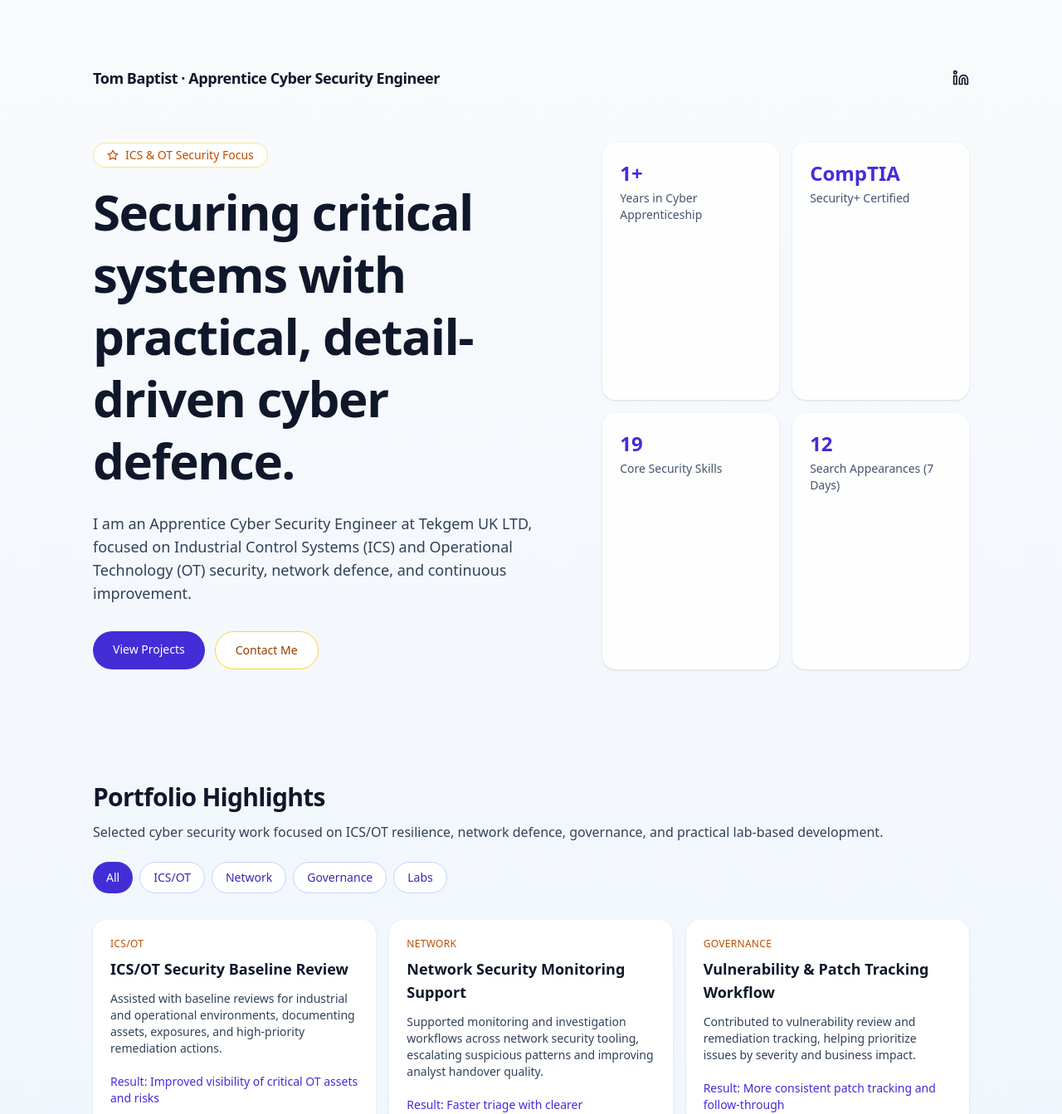
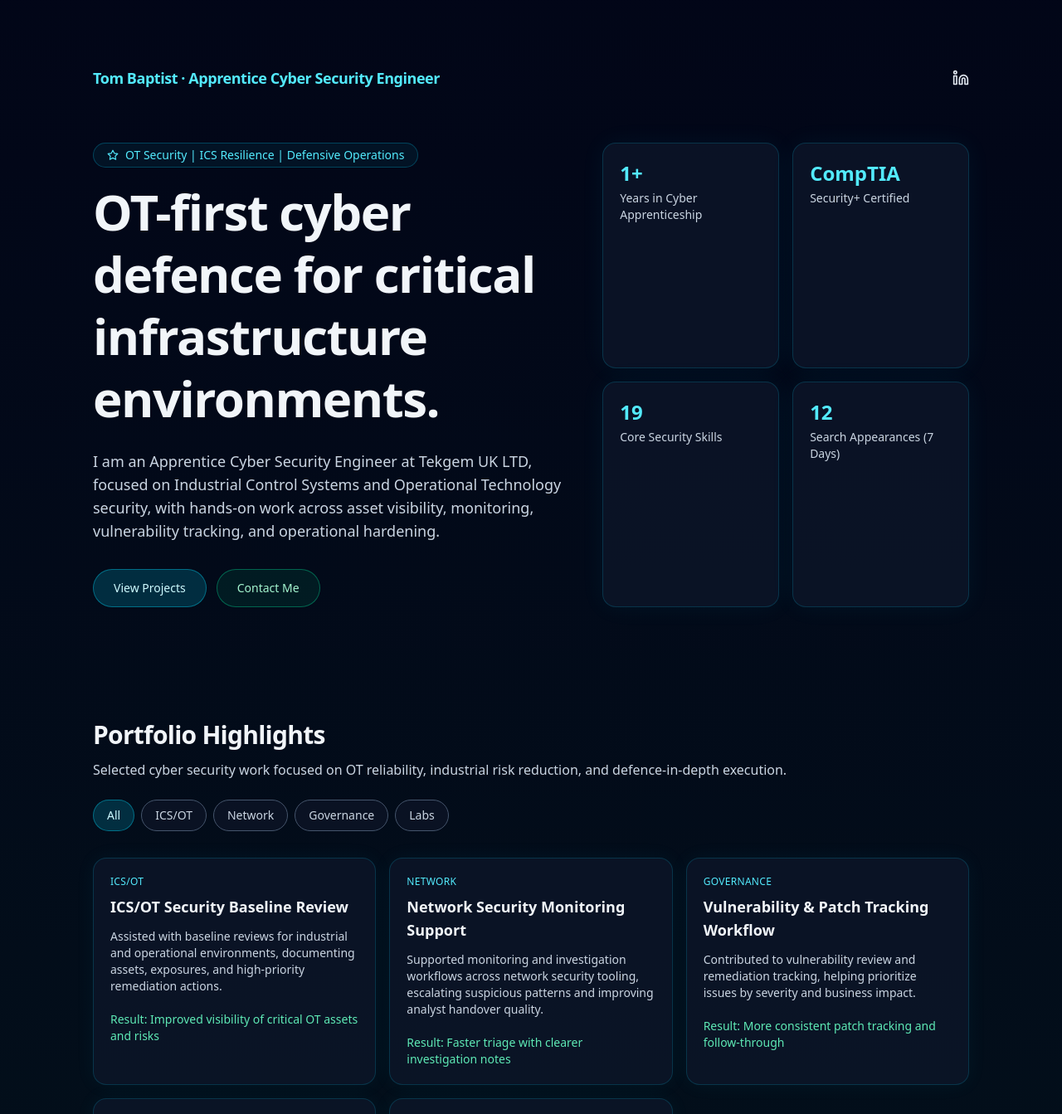
Before and after one commit to Tom-Bishop/Portfolio, a Next.js app: page / in a window 1280 px wide. Shown: the top 1343 px of the page at 83% size. Built offline with nearby package versions, Linux system fonts and the light colour scheme.

Commit message:
Revamp portfolio with OT-focused cyber styling

```diff
--- a/components/portfolio-site.tsx
+++ b/components/portfolio-site.tsx
@@ -178,7 +178,7 @@ export function PortfolioSite() {
   }
 
   return (
-    <main className="min-h-screen bg-gradient-to-b from-slate-50 via-blue-50 to-white text-slate-900">
+    <main className="min-h-screen bg-gradient-to-b from-slate-950 via-[#03111b] to-slate-900 text-slate-100">
       <section className="mx-auto max-w-6xl px-6 py-20 sm:px-10 lg:px-12">
         <motion.nav
           initial="hidden"
@@ -187,9 +187,9 @@ export function PortfolioSite() {
           transition={{ duration: 0.45 }}
           className="mb-16 flex flex-wrap items-center justify-between gap-6"
         >
-          <p className="text-lg font-semibold tracking-tight">Tom Baptist · Apprentice Cyber Security Engineer</p>
+          <p className="text-lg font-semibold tracking-tight text-cyan-300">Tom Baptist · Apprentice Cyber Security Engineer</p>
           <div className="flex items-center gap-4 text-xl">
-            <a aria-label="LinkedIn" href="https://www.linkedin.com/in/tom-b-a81271132" target="_blank" rel="noopener noreferrer" className="transition hover:opacity-70">
+            <a aria-label="LinkedIn" href="https://www.linkedin.com/in/tom-b-a81271132" target="_blank" rel="noopener noreferrer" className="text-slate-200 transition hover:text-cyan-300">
               <FiLinkedin />
             </a>
           </div>
@@ -203,20 +203,20 @@ export function PortfolioSite() {
           className="grid gap-10 lg:grid-cols-[1.3fr_1fr]"
         >
           <div>
-            <p className="mb-4 inline-flex items-center gap-2 rounded-full border border-amber-200 bg-white px-4 py-1 text-sm text-amber-700">
-              <FiStar /> ICS & OT Security Focus
+            <p className="mb-4 inline-flex items-center gap-2 rounded-full border border-cyan-500/30 bg-cyan-950/30 px-4 py-1 text-sm text-cyan-300">
+              <FiStar /> OT Security | ICS Resilience | Defensive Operations
             </p>
             <h1 className="text-4xl font-bold leading-tight tracking-tight sm:text-5xl lg:text-6xl">
-              Securing critical systems with practical, detail-driven cyber defence.
+              OT-first cyber defence for critical infrastructure environments.
             </h1>
-            <p className="mt-6 max-w-2xl text-base text-slate-700 sm:text-lg">
-              I am an Apprentice Cyber Security Engineer at Tekgem UK LTD, focused on Industrial Control Systems (ICS) and Operational Technology (OT) security, network defence, and continuous improvement.
+            <p className="mt-6 max-w-2xl text-base text-slate-300 sm:text-lg">
+              I am an Apprentice Cyber Security Engineer at Tekgem UK LTD, focused on Industrial Control Systems and Operational Technology security, with hands-on work across asset visibility, monitoring, vulnerability tracking, and operational hardening.
             </p>
             <div className="mt-8 flex flex-wrap gap-3">
-              <a href="#portfolio" className="rounded-full bg-indigo-700 px-6 py-3 text-sm font-medium text-white transition hover:bg-indigo-800">
+              <a href="#portfolio" className="rounded-full border border-cyan-400/40 bg-cyan-500/20 px-6 py-3 text-sm font-medium text-cyan-100 transition hover:bg-cyan-500/30">
                 View Projects
               </a>
-              <a href="#contact" className="rounded-full border border-amber-300 bg-white px-6 py-3 text-sm font-medium text-amber-800 transition hover:bg-amber-50">
+              <a href="#contact" className="rounded-full border border-emerald-400/40 bg-emerald-500/10 px-6 py-3 text-sm font-medium text-emerald-200 transition hover:bg-emerald-500/20">
                 Contact Me
               </a>
             </div>
@@ -234,10 +234,10 @@ export function PortfolioSite() {
                 initial={{ opacity: 0, y: 20 }}
                 animate={{ opacity: 1, y: 0 }}
                 transition={{ duration: 0.35, delay: 0.2 + index * 0.08 }}
-                className="rounded-2xl border border-white bg-white/90 p-5 shadow-sm"
+                className="rounded-2xl border border-cyan-500/20 bg-slate-900/70 p-5 shadow-[0_0_30px_rgba(34,211,238,0.06)]"
               >
-                <p className="text-2xl font-semibold text-indigo-700">{value}</p>
-                <p className="mt-1 text-sm text-slate-600">{label}</p>
+                <p className="text-2xl font-semibold text-cyan-300">{value}</p>
+                <p className="mt-1 text-sm text-slate-300">{label}</p>
               </motion.div>
             ))}
           </div>
@@ -247,7 +247,7 @@ export function PortfolioSite() {
       <section id="portfolio" className="mx-auto max-w-6xl px-6 py-14 sm:px-10 lg:px-12">
         <motion.div initial="hidden" whileInView="visible" viewport={{ once: true, amount: 0.3 }} variants={fadeInUp} transition={{ duration: 0.45 }}>
           <h2 className="text-3xl font-semibold tracking-tight">Portfolio Highlights</h2>
-          <p className="mt-3 text-slate-700">Selected cyber security work focused on ICS/OT resilience, network defence, governance, and practical lab-based development.</p>
+          <p className="mt-3 text-slate-300">Selected cyber security work focused on OT reliability, industrial risk reduction, and defence-in-depth execution.</p>
 
           <div className="mt-6 flex flex-wrap gap-2">
             {categories.map((category) => (
@@ -257,8 +257,8 @@ export function PortfolioSite() {
                 onClick={() => setActiveCategory(category)}
                 className={`rounded-full px-4 py-2 text-sm font-medium transition ${
                   activeCategory === category
-                    ? "bg-indigo-700 text-white"
-                    : "border border-indigo-200 bg-white text-indigo-800 hover:bg-indigo-50"
+                    ? "border border-cyan-400/40 bg-cyan-500/20 text-cyan-100"
+                    : "border border-slate-600 bg-slate-900/60 text-slate-300 hover:border-cyan-500/40 hover:text-cyan-200"
                 }`}
               >
                 {category}
@@ -274,12 +274,12 @@ export function PortfolioSite() {
                 whileInView={{ opacity: 1, y: 0 }}
                 viewport={{ once: true, amount: 0.2 }}
                 transition={{ duration: 0.35, delay: index * 0.05 }}
-                className="rounded-2xl border border-white bg-white p-5 shadow-sm"
+                className="rounded-2xl border border-cyan-500/20 bg-slate-900/70 p-5 shadow-[0_0_24px_rgba(6,182,212,0.06)]"
               >
-                <p className="text-xs font-medium uppercase tracking-wide text-amber-700">{item.category}</p>
-                <h3 className="mt-2 text-lg font-semibold text-slate-900">{item.project}</h3>
-                <p className="mt-3 text-sm text-slate-700">{item.summary}</p>
-                <p className="mt-5 text-sm font-medium text-indigo-700">Result: {item.result}</p>
+                <p className="text-xs font-medium uppercase tracking-wide text-cyan-300">{item.category}</p>
+                <h3 className="mt-2 text-lg font-semibold text-slate-100">{item.project}</h3>
+                <p className="mt-3 text-sm text-slate-300">{item.summary}</p>
+                <p className="mt-5 text-sm font-medium text-emerald-300">Result: {item.result}</p>
               </motion.article>
             ))}
           </div>
@@ -297,13 +297,13 @@ export function PortfolioSite() {
                 whileInView={{ opacity: 1, x: 0 }}
                 viewport={{ once: true, amount: 0.25 }}
                 transition={{ duration: 0.35, delay: index * 0.08 }}
-                className="rounded-2xl border border-white bg-white p-5 shadow-sm"
+                className="rounded-2xl border border-cyan-500/20 bg-slate-900/70 p-5 shadow-[0_0_24px_rgba(6,182,212,0.06)]"
               >
-                <p className="inline-flex items-center gap-2 text-xs font-semibold uppercase tracking-wide text-indigo-700">
+                <p className="inline-flex items-center gap-2 text-xs font-semibold uppercase tracking-wide text-cyan-300">
                   <FiFileText /> {template.format}
                 </p>
-                <h3 className="mt-2 text-lg font-semibold text-slate-900">{template.title}</h3>
-                <p className="mt-2 text-sm text-slate-700">{template.description}</p>
+                <h3 className="mt-2 text-lg font-semibold text-slate-100">{template.title}</h3>
+                <p className="mt-2 text-sm text-slate-300">{template.description}</p>
               </motion.article>
             ))}
           </div>
@@ -313,11 +313,11 @@ export function PortfolioSite() {
           <h2 className="text-3xl font-semibold tracking-tight">Use Cases</h2>
           <div className="mt-6 space-y-3">
             {examples.map((example) => (
-              <article key={example.title} className="rounded-2xl border border-white bg-white p-5 shadow-sm">
-                <p className="inline-flex items-center gap-2 text-xs font-semibold uppercase tracking-wide text-amber-700">
+              <article key={example.title} className="rounded-2xl border border-cyan-500/20 bg-slate-900/70 p-5 shadow-[0_0_24px_rgba(6,182,212,0.06)]">
+                <p className="inline-flex items-center gap-2 text-xs font-semibold uppercase tracking-wide text-emerald-300">
                   <FiLayers /> {example.title}
                 </p>
-                <p className="mt-2 text-base text-slate-800">{example.sample}</p>
+                <p className="mt-2 text-base text-slate-200">{example.sample}</p>
               </article>
             ))}
           </div>
@@ -331,7 +331,7 @@ export function PortfolioSite() {
           viewport={{ once: true, amount: 0.2 }}
           variants={fadeInUp}
           transition={{ duration: 0.45 }}
-          className="rounded-3xl bg-indigo-900 p-7 text-indigo-50"
+          className="rounded-3xl border border-cyan-500/20 bg-slate-900/80 p-7 text-slate-100 shadow-[0_0_28px_rgba(34,211,238,0.08)]"
         >
           <h2 className="text-2xl font-semibold tracking-tight">How I Approach Security</h2>
           <div className="mt-5 grid gap-3 md:grid-cols-3">
@@ -352,11 +352,11 @@ export function PortfolioSite() {
                 text: "Track findings, triage alerts, and feed lessons learned into stronger prevention and response workflows.",
               },
             ].map((step) => (
-              <article key={step.title} className="rounded-2xl border border-indigo-700 p-4">
-                <p className="inline-flex items-center gap-2 text-sm font-semibold text-amber-300">
+              <article key={step.title} className="rounded-2xl border border-cyan-500/20 bg-slate-950/40 p-4">
+                <p className="inline-flex items-center gap-2 text-sm font-semibold text-cyan-300">
                   <step.icon /> {step.title}
                 </p>
-                <p className="mt-2 text-sm text-indigo-100">{step.text}</p>
+                <p className="mt-2 text-sm text-slate-300">{step.text}</p>
               </article>
             ))}
           </div>
@@ -374,10 +374,10 @@ export function PortfolioSite() {
                 whileInView={{ opacity: 1, y: 0 }}
                 viewport={{ once: true, amount: 0.25 }}
                 transition={{ duration: 0.35, delay: index * 0.08 }}
-                className="rounded-2xl border border-white bg-white p-5 shadow-sm"
+                className="rounded-2xl border border-cyan-500/20 bg-slate-900/70 p-5 shadow-[0_0_24px_rgba(6,182,212,0.06)]"
               >
-                <p className="text-sm text-slate-800">"{testimonial.quote}"</p>
-                <footer className="mt-4 text-sm font-medium text-slate-700">
+                <p className="text-sm text-slate-200">"{testimonial.quote}"</p>
+                <footer className="mt-4 text-sm font-medium text-slate-300">
                   {testimonial.name} · {testimonial.role}
                 </footer>
               </motion.blockquote>
@@ -390,10 +390,10 @@ export function PortfolioSite() {
         <div className="grid gap-8 lg:grid-cols-[1.1fr_1fr]">
           <motion.div initial="hidden" whileInView="visible" viewport={{ once: true, amount: 0.2 }} variants={fadeInUp} transition={{ duration: 0.45 }}>
             <h2 className="text-3xl font-semibold tracking-tight">Open to Cyber Opportunities</h2>
-            <p className="mt-3 max-w-xl text-slate-700">
+            <p className="mt-3 max-w-xl text-slate-300">
               I am open to cyber security opportunities and collaborations, especially roles involving ICS/OT security, network defence, and operational resilience.
             </p>
-            <a href="mailto:tom@jogn.co.uk" className="mt-6 inline-flex items-center gap-2 text-sm font-medium text-indigo-800 hover:opacity-80">
+            <a href="mailto:tom@jogn.co.uk" className="mt-6 inline-flex items-center gap-2 text-sm font-medium text-cyan-300 hover:opacity-80">
               <FiMail /> tom@jogn.co.uk
             </a>
           </motion.div>
@@ -405,16 +405,16 @@ export function PortfolioSite() {
             variants={fadeInUp}
             transition={{ duration: 0.45, delay: 0.05 }}
             onSubmit={handleContactSubmit}
-            className="space-y-3 rounded-2xl border border-white bg-white p-5 shadow-sm"
+            className="space-y-3 rounded-2xl border border-cyan-500/20 bg-slate-900/70 p-5 shadow-[0_0_24px_rgba(6,182,212,0.06)]"
           >
-            <input name="name" required placeholder="Name" className="w-full rounded-xl border border-slate-200 bg-white px-4 py-3 text-sm outline-none focus:ring-2 focus:ring-indigo-300" />
-            <input name="email" type="email" required placeholder="Email" className="w-full rounded-xl border border-slate-200 bg-white px-4 py-3 text-sm outline-none focus:ring-2 focus:ring-indigo-300" />
-            <input name="projectType" required placeholder="Role / Project Type" className="w-full rounded-xl border border-slate-200 bg-white px-4 py-3 text-sm outline-none focus:ring-2 focus:ring-indigo-300" />
-            <textarea name="message" required placeholder="Tell me about the role, project, or security challenge" rows={4} className="w-full rounded-xl border border-slate-200 bg-white px-4 py-3 text-sm outline-none focus:ring-2 focus:ring-indigo-300" />
-            <button type="submit" disabled={contactStatus === "sending"} className="w-full rounded-full bg-indigo-700 px-5 py-3 text-sm font-medium text-white transition hover:bg-indigo-800 disabled:cursor-not-allowed disabled:opacity-60">
+            <input name="name" required placeholder="Name" className="w-full rounded-xl border border-slate-700 bg-slate-950/60 px-4 py-3 text-sm text-slate-100 outline-none placeholder:text-slate-400 focus:ring-2 focus:ring-cyan-400/50" />
+            <input name="email" type="email" required placeholder="Email" className="w-full rounded-xl border border-slate-700 bg-slate-950/60 px-4 py-3 text-sm text-slate-100 outline-none placeholder:text-slate-400 focus:ring-2 focus:ring-cyan-400/50" />
+            <input name="projectType" required placeholder="Role / Project Type" className="w-full rounded-xl border border-slate-700 bg-slate-950/60 px-4 py-3 text-sm text-slate-100 outline-none placeholder:text-slate-400 focus:ring-2 focus:ring-cyan-400/50" />
+            <textarea name="message" required placeholder="Tell me about the role, project, or security challenge" rows={4} className="w-full rounded-xl border border-slate-700 bg-slate-950/60 px-4 py-3 text-sm text-slate-100 outline-none placeholder:text-slate-400 focus:ring-2 focus:ring-cyan-400/50" />
+            <button type="submit" disabled={contactStatus === "sending"} className="w-full rounded-full border border-cyan-400/40 bg-cyan-500/20 px-5 py-3 text-sm font-medium text-cyan-100 transition hover:bg-cyan-500/30 disabled:cursor-not-allowed disabled:opacity-60">
               {contactStatus === "sending" ? "Sending..." : "Send Message"}
             </button>
-            {contactStatus === "sent" && <p className="text-sm text-slate-700">Thank you — I'll be in touch.</p>}
+            {contactStatus === "sent" && <p className="text-sm text-emerald-300">Thank you — I'll be in touch.</p>}
             {contactStatus === "error" && <p className="text-sm text-red-600">Something went wrong. Please try again.</p>}
           </motion.form>
         </div>
@@ -426,23 +426,23 @@ export function PortfolioSite() {
           variants={fadeInUp}
           transition={{ duration: 0.45, delay: 0.1 }}
           onSubmit={handleNewsletterSubmit}
-          className="mt-8 flex flex-col gap-3 rounded-2xl border border-white bg-white p-5 shadow-sm sm:flex-row"
+          className="mt-8 flex flex-col gap-3 rounded-2xl border border-cyan-500/20 bg-slate-900/70 p-5 shadow-[0_0_24px_rgba(6,182,212,0.06)] sm:flex-row"
         >
           <input
             name="newsletterEmail"
             type="email"
             required
             placeholder="Enter email for cyber security notes and updates"
-            className="w-full rounded-xl border border-slate-200 bg-white px-4 py-3 text-sm outline-none focus:ring-2 focus:ring-indigo-300"
+            className="w-full rounded-xl border border-slate-700 bg-slate-950/60 px-4 py-3 text-sm text-slate-100 outline-none placeholder:text-slate-400 focus:ring-2 focus:ring-cyan-400/50"
           />
           <button
             type="submit"
             disabled={newsletterStatus === "sending"}
-            className="rounded-full bg-amber-600 px-5 py-3 text-sm font-medium text-white transition hover:bg-amber-700 disabled:cursor-not-allowed disabled:opacity-60"
+            className="rounded-full border border-emerald-400/40 bg-emerald-500/20 px-5 py-3 text-sm font-medium text-emerald-100 transition hover:bg-emerald-500/30 disabled:cursor-not-allowed disabled:opacity-60"
           >
             {newsletterStatus === "sending" ? "Subscribing..." : "Subscribe"}
           </button>
-          {newsletterStatus === "sent" && <p className="self-center text-sm text-slate-700">Welcome.</p>}
+          {newsletterStatus === "sent" && <p className="self-center text-sm text-emerald-300">Welcome.</p>}
           {newsletterStatus === "error" && <p className="self-center text-sm text-red-600">Please try again.</p>}
         </motion.form>
       </section>
```
